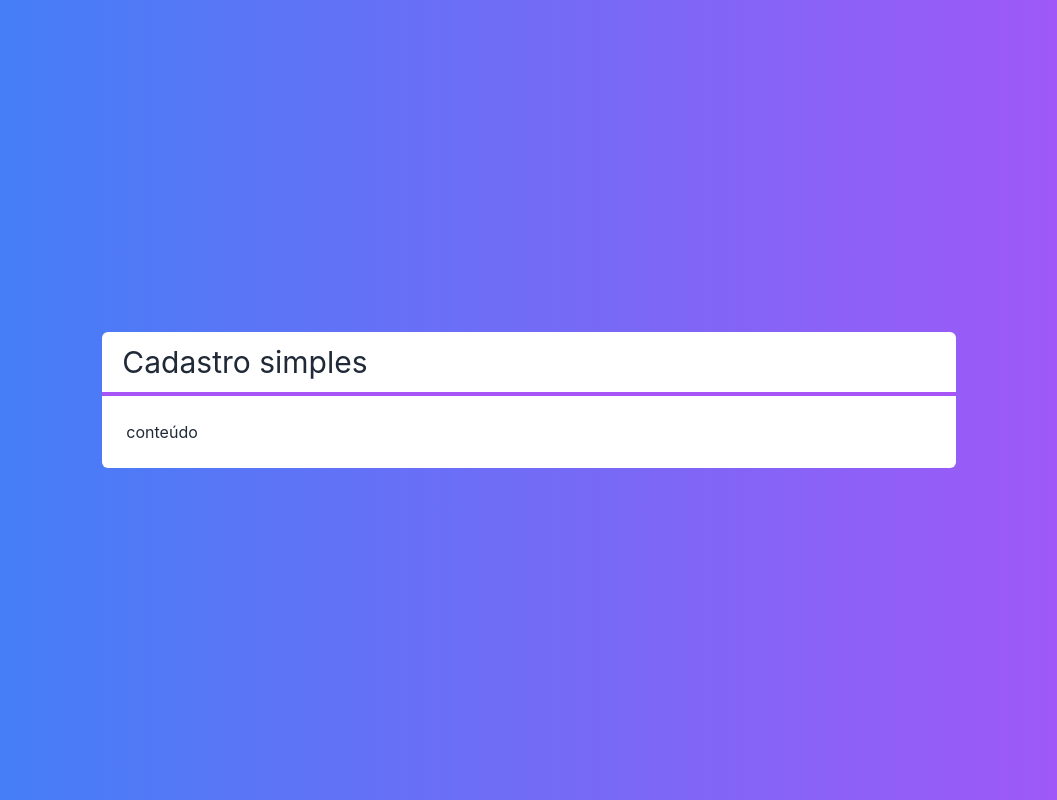
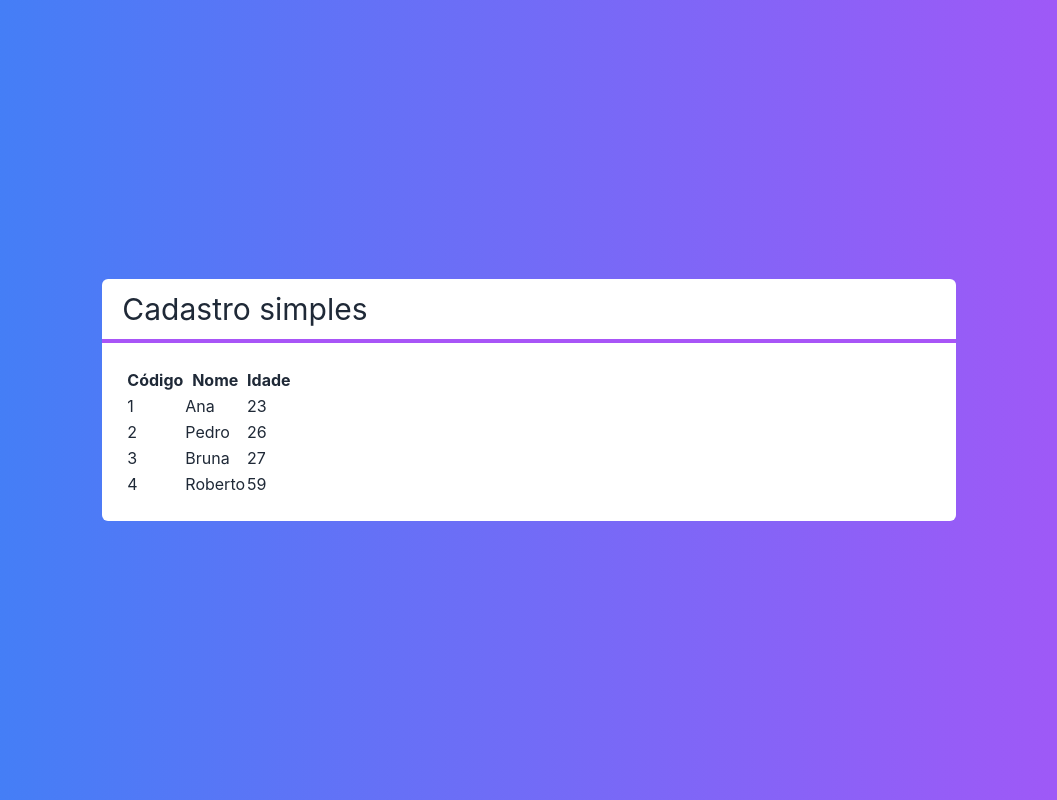
Before and after one commit to joaodslourenco/crud-consumers-list, a Next.js app: page / in a window 1280 px wide. Shown: the whole page, without its empty margins (111-1168 px from the left). Built offline with nearby package versions, Linux system fonts and the light colour scheme.

Commit message:
Client class and Table component built

```diff
--- /dev/null
+++ b/src/components/Tabela.tsx
@@ -0,0 +1,36 @@
+import Cliente from '../core/Cliente'
+
+interface TabelaProps {
+  clientes: Cliente[]
+}
+
+export default function Tabela(props: TabelaProps) {
+  function renderizarCabecalho() {
+    return (
+      <tr>
+        <th>Código</th>
+        <th>Nome</th>
+        <th>Idade</th>
+      </tr>
+    )
+  }
+
+  function renderizarDados() {
+    return props.clientes?.map((cliente, i) => {
+      return (
+        <tr key={cliente.id}>
+          <td>{cliente.id}</td>
+          <td>{cliente.nome}</td>
+          <td>{cliente.idade}</td>
+        </tr>
+      )
+    })
+  }
+
+  return (
+    <table>
+      <thead>{renderizarCabecalho()}</thead>
+      <tbody>{renderizarDados()}</tbody>
+    </table>
+  )
+}
--- /dev/null
+++ b/src/core/Cliente.ts
@@ -0,0 +1,27 @@
+export default class Cliente {
+  #id: string
+  #nome: string
+  #idade: number
+
+  constructor(id: string = null, nome: string, idade: number) {
+    this.#id = id
+    this.#nome = nome
+    this.#idade = idade
+  }
+
+  static vazio() {
+    return new Cliente(null, '', 0)
+  }
+
+  get id() {
+    return this.#id
+  }
+
+  get nome() {
+    return this.#nome
+  }
+
+  get idade() {
+    return this.#idade
+  }
+}
--- a/src/pages/index.tsx
+++ b/src/pages/index.tsx
@@ -1,10 +1,19 @@
 import Layout from '../components/Layout'
+import Tabela from '../components/Tabela'
+import Cliente from '../core/Cliente'
 
 export default function Home() {
+  const clientes = [
+    new Cliente('1', 'Ana', 23),
+    new Cliente('2', 'Pedro', 26),
+    new Cliente('3', 'Bruna', 27),
+    new Cliente('4', 'Roberto', 59)
+  ]
+
   return (
     <div className="flex h-screen items-center justify-center bg-gradient-to-r from-blue-500 to-purple-500 text-white">
       <Layout titulo="Cadastro simples">
-        <div>conteúdo</div>
+        <Tabela clientes={clientes} />
       </Layout>
     </div>
   )
```
Also changed, not shown: tsconfig.json (+4 -14 lines).
